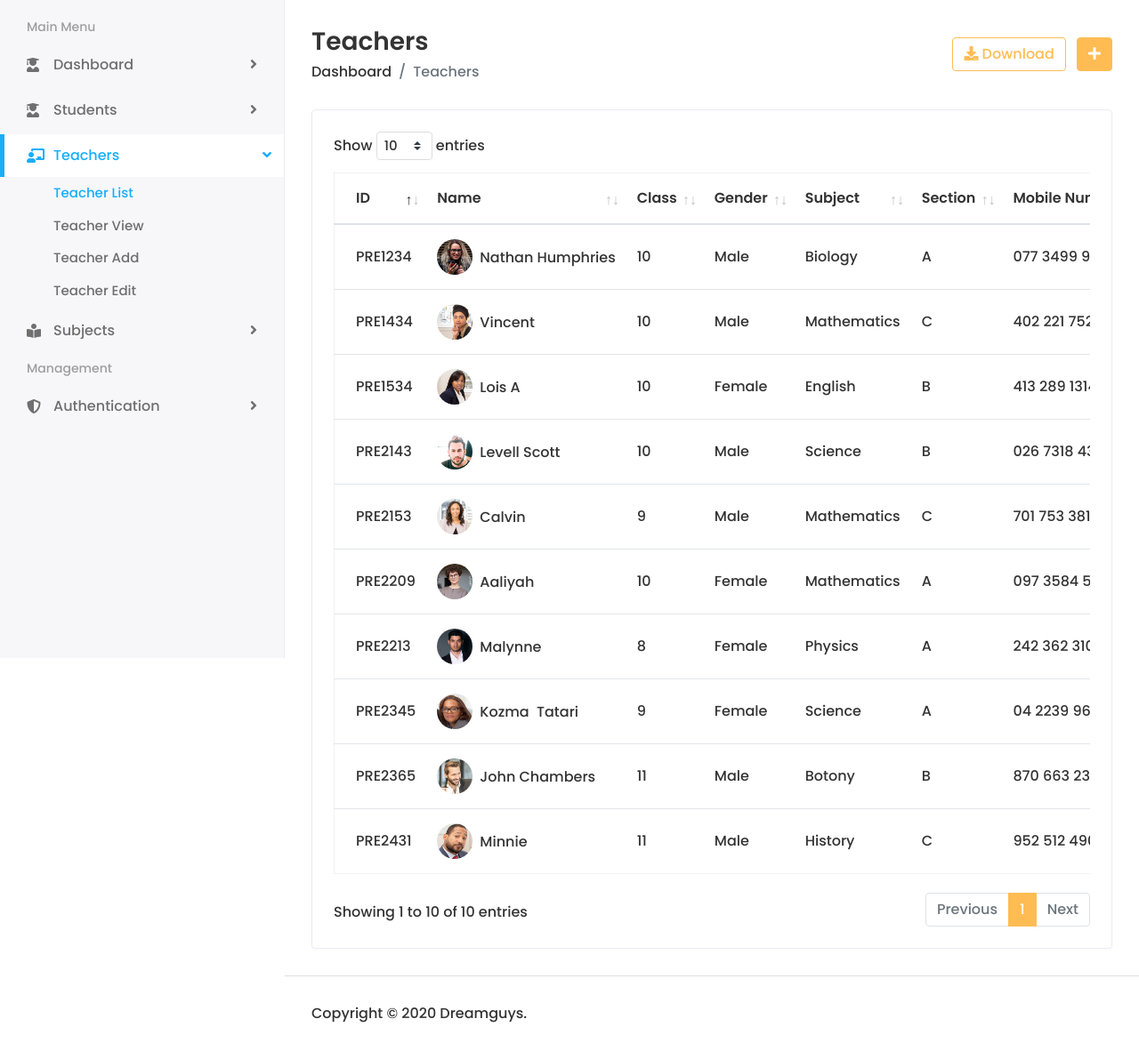
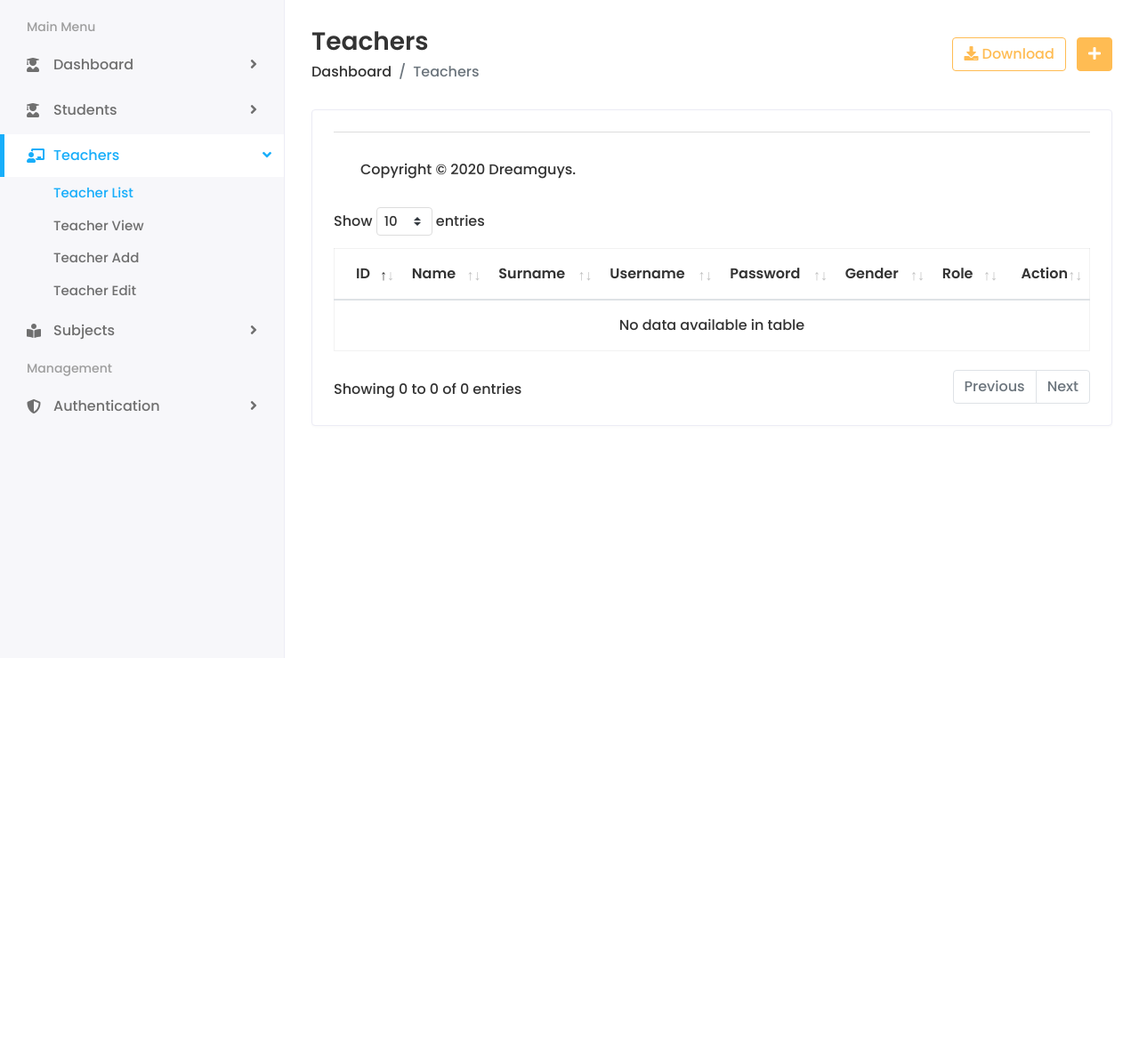
Before and after one commit to AndiCaka/Student-Management-System-SMS-, a PHP site: page /teachers.php in a window 1280 px wide. Shown: the part 60-1242 px from the top of the page at 89% size. After the commit the page ends 800 px from the top, so only its background shows below. Run offline with PHP 8.4, Linux system fonts and the light colour scheme; tables that the repository leaves empty hold one stand-in row (values such as "Sample post").

Commit message:
teacher_list

```diff
--- a/teachers.php
+++ b/teachers.php
@@ -1,3 +1,4 @@
+
 <!DOCTYPE html>
 <html lang="en">
 
@@ -242,274 +243,44 @@
 <tr>
 <th>ID</th>
 <th>Name</th>
-<th>Class</th>
+<th>Surname</th>
+<th>Username</th>
+<th>Password</th>
 <th>Gender</th>
-<th>Subject</th>
-<th>Section</th>
-<th>Mobile Number</th>
-<th>Address</th>
+<th>Role</th>
+
+
 <th class="text-right">Action</th>
-</tr>
-</thead>
-<tbody>
-<tr>
-<td>PRE2209</td>
-<td>
-<h2 class="table-avatar">
-<a href="teacher-details.php" class="avatar avatar-sm mr-2"><img class="avatar-img rounded-circle" src="assets/img/profiles/avatar-02.jpg" alt="User Image"></a>
-<a href="teacher-details.php">Aaliyah</a>
-</h2>
-</td>
-<td>10</td>
-<td>Female</td>
-<td>Mathematics</td>
-<td>A</td>
-<td>097 3584 5870</td>
-<td>911 Deer Ridge Drive,USA</td>
-<td class="text-right">
-<div class="actions">
-<a href="edit-teacher.php" class="btn btn-sm bg-success-light mr-2">
-<i class="fas fa-pen"></i>
-</a>
-<a href="#" class="btn btn-sm bg-danger-light">
-<i class="fas fa-trash"></i>
-</a>
-</div>
-</td>
-</tr>
-<tr>
-<td>PRE2213</td>
-<td>
-<h2 class="table-avatar">
-<a href="teacher-details.php" class="avatar avatar-sm mr-2"><img class="avatar-img rounded-circle" src="assets/img/profiles/avatar-03.jpg" alt="User Image"></a>
-<a href="teacher-details.php">Malynne</a>
-</h2>
-</td>
-<td>8</td>
-<td>Female</td>
-<td>Physics</td>
-<td>A</td>
-<td>242 362 3100</td>
-<td>Bacardi Rd P.O. Box N-4880, New Providence</td>
-<td class="text-right">
-<div class="actions">
-<a href="edit-teacher.php" class="btn btn-sm bg-success-light mr-2">
-<i class="fas fa-pen"></i>
-</a>
-<a href="#" class="btn btn-sm bg-danger-light">
-<i class="fas fa-trash"></i>
-</a>
-</div>
-</td>
-</tr>
-<tr>
-<td>PRE2143</td>
-<td>
-<h2 class="table-avatar">
-<a href="teacher-details.php" class="avatar avatar-sm mr-2"><img class="avatar-img rounded-circle" src="assets/img/profiles/avatar-04.jpg" alt="User Image"></a>
-<a href="teacher-details.php">Levell Scott</a>
-</h2>
-</td>
-<td>10</td>
-<td>Male</td>
-<td>Science</td>
-<td>B</td>
-<td>026 7318 4366</td>
-<td>P.O. Box: 41, Gaborone</td>
-<td class="text-right">
-<div class="actions">
-<a href="edit-teacher.php" class="btn btn-sm bg-success-light mr-2">
-<i class="fas fa-pen"></i>
-</a>
-<a href="#" class="btn btn-sm bg-danger-light">
-<i class="fas fa-trash"></i>
-</a>
-</div>
-</td>
-</tr>
-<tr>
-<td>PRE2431</td>
-<td>
-<h2 class="table-avatar">
-<a href="teacher-details.php" class="avatar avatar-sm mr-2"><img class="avatar-img rounded-circle" src="assets/img/profiles/avatar-05.jpg" alt="User Image"></a>
-<a href="teacher-details.php">Minnie</a>
-</h2>
-</td>
-<td>11</td>
-<td>Male</td>
-<td>History</td>
-<td>C</td>
-<td>952 512 4909</td>
-<td>4771 Oral Lake Road, Golden Valley</td>
-<td class="text-right">
-<div class="actions">
-<a href="edit-teacher.php" class="btn btn-sm bg-success-light mr-2">
-<i class="fas fa-pen"></i>
-</a>
-<a href="#" class="btn btn-sm bg-danger-light">
-<i class="fas fa-trash"></i>
-</a>
-</div>
-</td>
-</tr>
-<tr>
-<td>PRE1534</td>
-<td>
-<h2 class="table-avatar">
-<a href="teacher-details.php" class="avatar avatar-sm mr-2"><img class="avatar-img rounded-circle" src="assets/img/profiles/avatar-06.jpg" alt="User Image"></a>
-<a href="teacher-details.php">Lois A</a>
-</h2>
-</td>
-<td>10</td>
-<td>Female</td>
-<td>English</td>
-<td>B</td>
-<td>413 289 1314</td>
-<td>2844 Leverton Cove Road, Palmer</td>
-<td class="text-right">
-<div class="actions">
-<a href="edit-teacher.php" class="btn btn-sm bg-success-light mr-2">
-<i class="fas fa-pen"></i>
-</a>
-<a href="#" class="btn btn-sm bg-danger-light">
-<i class="fas fa-trash"></i>
-</a>
-</div>
-</td>
-</tr>
-<tr>
-<td>PRE2153</td>
-<td>
-<h2 class="table-avatar">
-<a href="teacher-details.php" class="avatar avatar-sm mr-2"><img class="avatar-img rounded-circle" src="assets/img/profiles/avatar-07.jpg" alt="User Image"></a>
-<a href="teacher-details.php">Calvin</a>
-</h2>
-</td>
-<td>9</td>
-<td>Male</td>
-<td>Mathematics</td>
-<td>C</td>
-<td>701 753 3810</td>
-<td>1900 Hidden Meadow Drive, Crete</td>
-<td class="text-right">
-<div class="actions">
-<a href="edit-teacher.php" class="btn btn-sm bg-success-light mr-2">
-<i class="fas fa-pen"></i>
-</a>
-<a href="#" class="btn btn-sm bg-danger-light">
-<i class="fas fa-trash"></i>
-</a>
-</div>
-</td>
-</tr>
-<tr>
-<td>PRE1434</td>
-<td>
-<h2 class="table-avatar">
-<a href="teacher-details.php" class="avatar avatar-sm mr-2"><img class="avatar-img rounded-circle" src="assets/img/profiles/avatar-08.jpg" alt="User Image"></a>
-<a href="teacher-details.php">Vincent</a>
-</h2>
-</td>
-<td>10</td>
-<td>Male</td>
-<td>Mathematics</td>
-<td>C</td>
-<td>402 221 7523</td>
-<td>3979 Ashwood Drive, Omaha</td>
-<td class="text-right">
-<div class="actions">
-<a href="edit-teacher.php" class="btn btn-sm bg-success-light mr-2">
-<i class="fas fa-pen"></i>
-</a>
-<a href="#" class="btn btn-sm bg-danger-light">
-<i class="fas fa-trash"></i>
-</a>
-</div>
-</td>
-</tr>
-<tr>
-<td>PRE2345</td>
-<td>
-<h2 class="table-avatar">
-<a href="teacher-details.php" class="avatar avatar-sm mr-2"><img class="avatar-img rounded-circle" src="assets/img/profiles/avatar-09.jpg" alt="User Image"></a>
-<a href="teacher-details.php">Kozma  Tatari</a>
-</h2>
-</td>
-<td>9</td>
-<td>Female</td>
-<td>Science</td>
-<td>A</td>
-<td>04 2239 968</td>
-<td>Rruga E Kavajes, Condor Center, Tirana</td>
-<td class="text-right">
-<div class="actions">
-<a href="edit-teacher.php" class="btn btn-sm bg-success-light mr-2">
-<i class="fas fa-pen"></i>
-</a>
-<a href="#" class="btn btn-sm bg-danger-light">
-<i class="fas fa-trash"></i>
-</a>
-</div>
-</td>
-</tr>
-<tr>
-<td>PRE2365</td>
-<td>
-<h2 class="table-avatar">
-<a href="teacher-details.php" class="avatar avatar-sm mr-2"><img class="avatar-img rounded-circle" src="assets/img/profiles/avatar-10.jpg" alt="User Image"></a>
-<a href="teacher-details.php">John Chambers</a>
-</h2>
-</td>
-<td>11</td>
-<td>Male</td>
-<td>Botony</td>
-<td>B</td>
-<td>870 663 2334</td>
-<td>4667 Sunset Drive, Pine Bluff</td>
-<td class="text-right">
-<div class="actions">
-<a href="edit-teacher.php" class="btn btn-sm bg-success-light mr-2">
-<i class="fas fa-pen"></i>
-</a>
-<a href="#" class="btn btn-sm bg-danger-light">
-<i class="fas fa-trash"></i>
-</a>
-</div>
-</td>
-</tr>
-<tr>
-<td>PRE1234</td>
-<td>
-<h2 class="table-avatar">
-<a href="teacher-details.php" class="avatar avatar-sm mr-2"><img class="avatar-img rounded-circle" src="assets/img/profiles/avatar-11.jpg" alt="User Image"></a>
-<a href="teacher-details.php">Nathan Humphries</a>
-</h2>
-</td>
-<td>10</td>
-<td>Male</td>
-<td>Biology</td>
-<td>A</td>
-<td>077 3499 9959</td>
-<td>86 Lamphey Road, Thelnetham</td>
-<td class="text-right">
-<div class="actions">
-<a href="edit-teacher.php" class="btn btn-sm bg-success-light mr-2">
-<i class="fas fa-pen"></i>
-</a>
-<a href="#" class="btn btn-sm bg-danger-light">
-<i class="fas fa-trash"></i>
-</a>
-</div>
-</td>
-</tr>
-</tbody>
-</table>
-</div>
-</div>
-</div>
-</div>
-</div>
-</div>
+<?php
+$conn = mysqli_connect('localhost', 'root', '', 'sms');
+
+$sql = "SELECT * FROM user Where role = 'teacher'";
+
+$result = $conn->query($sql);
+
+if ($result->num_rows > 0) {
+    while ($row = $result -> fetch_assoc()) {
+        ?>
+
+        <tr>
+            <td> <?php echo $row['id']; ?></td>
+            <td> <?php echo $row['name']; ?></td>
+            <td> <?php echo $row['surname']; ?></td>
+            <td> <?php echo $row['username']; ?></td>
+            <td> <?php echo $row['password']; ?></td>
+            <td> <?php echo $row['gender']; ?></td>
+            <td> <?php echo $row['role']; ?></td>
+            <td class="buttons">
+                <a id="editBut" href="update.php?id= <?php echo $row['id']?> " class="btn btn-outline-success btn-sm"> Edit </a>
+                <a id="deleteBut" href="table.php?id= <?php echo $row['id']?> " class="btn btn-outline-danger btn-sm"> Delete </a>
+
+            </td>
+
+        </tr>
+        <?php
+    }
+}
+?>
 
 <footer>
 <p>Copyright © 2020 Dreamguys.</p>
```
Also changed, not shown: register.php (+5 -7 lines).
